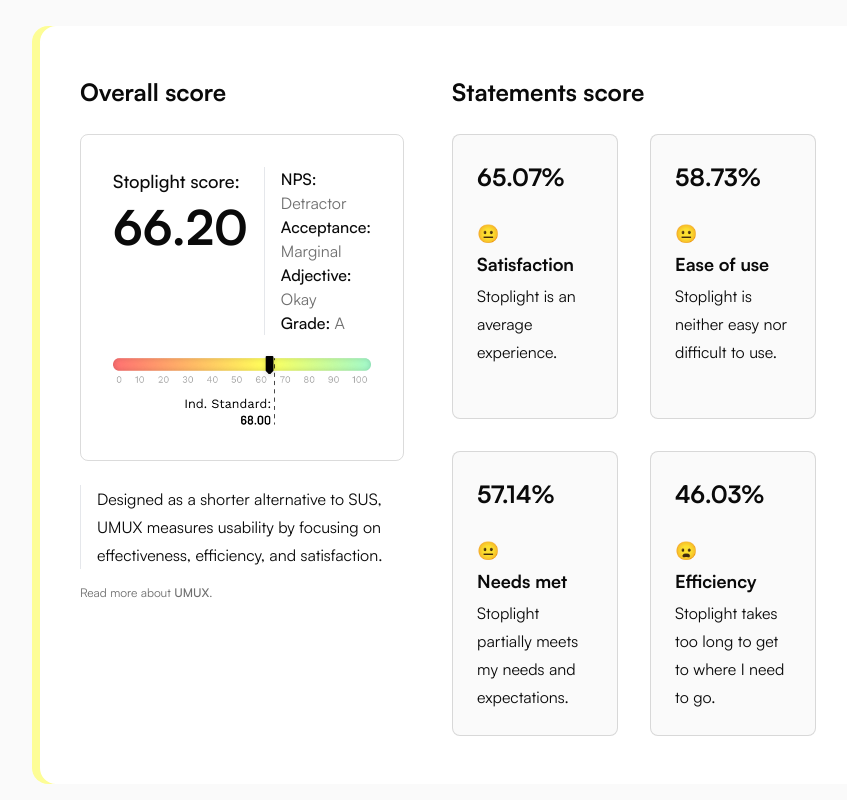
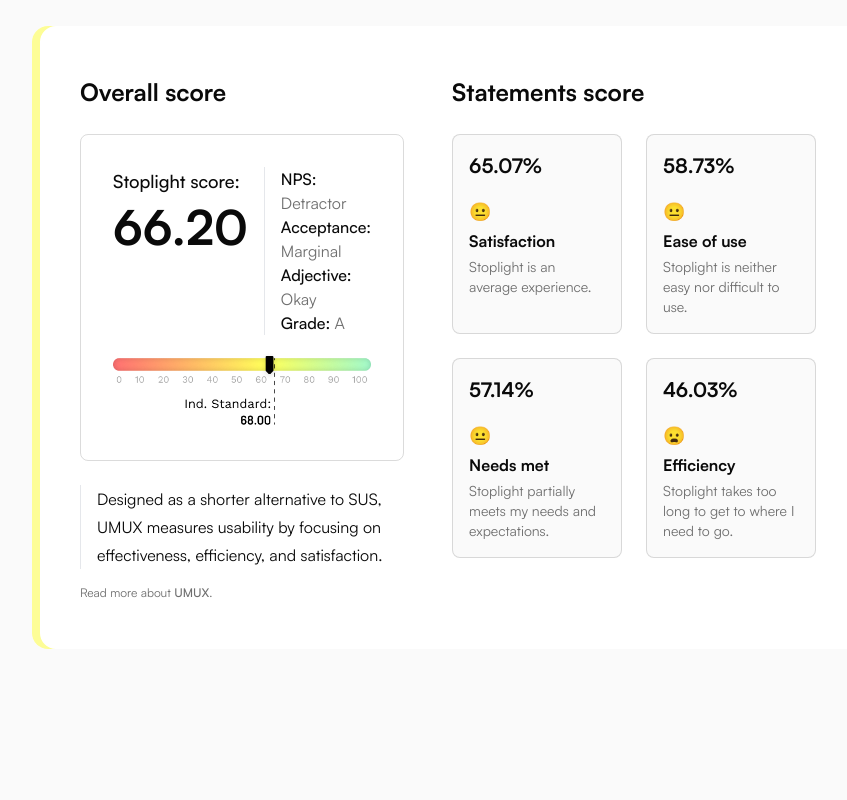
Before and after one commit to luccaromaniello/portfolio, a Next.js app: page /design/abinbev in a window 1280 px wide. Shown: the part 6480-7280 px from the top of the page, without its empty margins (192-1039 px from the left). Built offline with nearby package versions, Linux system fonts and the light colour scheme.

Commit message:
Fixes responsiveness of review cards

```diff
--- a/src/components/cases/abinbev/Metrics/index.tsx
+++ b/src/components/cases/abinbev/Metrics/index.tsx
@@ -47,7 +47,7 @@ const Metrics = () => {
             <h3 className="text-xl sm:text-2xl font-bold leading-snug sm:leading-normal">
               Statements score
             </h3>
-            <div className="grid grid-cols-1 sm:grid-cols-2 sm:grid-rows-2 gap-4 sm:gap-8">
+            <div className="grid grid-cols-1 grid-rows-4 sm:grid-cols-2 sm:grid-rows-2 gap-4 sm:gap-6 2xl:gap-8">
               <ReviewCard
                 emoji="😐"
                 percentage="65.07"
--- a/src/components/cases/abinbev/Results/index.tsx
+++ b/src/components/cases/abinbev/Results/index.tsx
@@ -42,7 +42,7 @@ const Results = () => {
             <h3 className="text-xl sm:text-2xl font-bold leading-snug sm:leading-normal">
               Statements score
             </h3>
-            <div className="grid grid-cols-1 sm:grid-cols-2 sm:grid-rows-2 gap-4 sm:gap-8">
+            <div className="grid grid-cols-1 grid-rows-4 sm:grid-cols-2 sm:grid-rows-2 gap-4 sm:gap-6 2xl:gap-8">
               <ReviewCard
                 emoji="😐"
                 percentage="72.28"
--- a/src/components/cases/abinbev/ReviewCard/index.tsx
+++ b/src/components/cases/abinbev/ReviewCard/index.tsx
@@ -16,14 +16,14 @@ const ReviewCard = ({
   description,
 }: ReviewCardProps) => {
   return (
-    <div className="flex flex-col gap-6 p-4 sm:p-6 w-full bg-background rounded-lg border border-content-secondary/25">
+    <div className="flex flex-col gap-4 2xl:gap-6 p-4 2xl:p-6 w-full bg-background rounded-lg border border-content-secondary/25">
       <div
-        className={`flex ${increase ? "flex-col" : "flex-row gap-2 items-center"} text-2xl`}
+        className={`flex ${increase ? "flex-col" : "flex-row gap-2 items-center"} text-xl 2xl:text-2xl`}
       >
         <h4 className="font-bold leading-snug sm:leading-normal">
           {percentage}%{" "}
           {increase ? (
-            <span className="text-lg font-medium text-feedback-success">
+            <span className="text-sm 2xl:text-lg font-medium text-feedback-success">
               (+{increase}%)
             </span>
           ) : (
@@ -33,10 +33,10 @@ const ReviewCard = ({
       </div>
       <div className="flex flex-col gap-1">
         <span className="text-lg">{emoji} </span>
-        <h5 className="text-lg font-bold leading-snug sm:leading-normal">
+        <h5 className="text-base 2xl:text-lg font-bold leading-snug sm:leading-normal">
           {title}
         </h5>
-        <Text text={description} />
+        <Text type={1} text={description} />
       </div>
     </div>
   );
```
